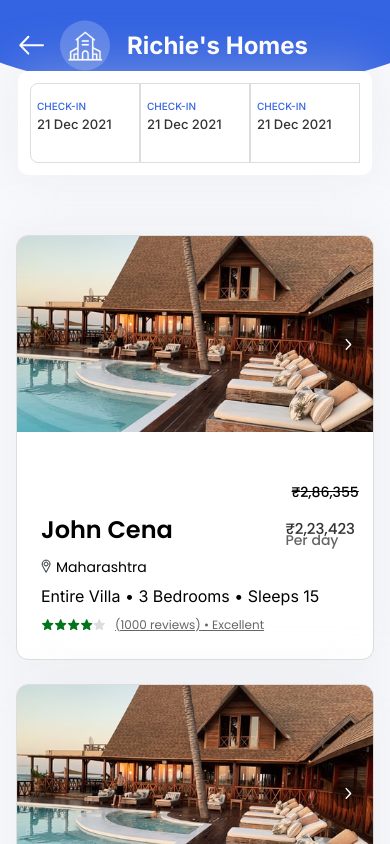
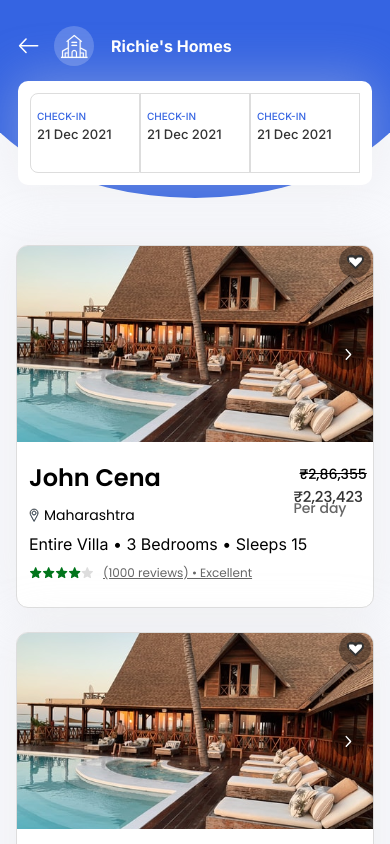
Before and after one commit to karanjoshi1206/saffronStays, a React (Create React App) app: page / in a window 390 px wide. Shown: the top 844 px of the page. Built offline with nearby package versions, Linux system fonts and the light colour scheme.

Commit message:
minor fixes

```diff
--- a/src/App.js
+++ b/src/App.js
@@ -7,6 +7,8 @@ function App() {
 	return (
 		<div className='App'>
 			<Header />
+			<img className='ellipse' src='./assets/ellipse.svg' />
+
 			<div className='filters'>
 				<div className='filter'>
 					<p>CHECK-IN</p>
--- a/src/App.scss
+++ b/src/App.scss
@@ -44,6 +44,9 @@
 .cards {
 	padding: 15px 110px;
 }
+.ellipse {
+	display: none;
+}
 
 @media (max-width: 900px) {
 	.cards {
@@ -56,6 +59,7 @@
 		bottom: 20px;
 		border-radius: 10px;
 		margin: 0 18px;
+		margin-top: 20px;
 		box-shadow: 0px 0px 50px 4px rgba(221, 221, 221, 0.35);
 		.filter {
 			background-color: white;
@@ -88,4 +92,12 @@
 			display: none;
 		}
 	}
+	.ellipse {
+		display: block;
+		position: absolute;
+		top: 0px;
+		left: 0;
+		z-index: -1;
+		width: 100%;
+	}
 }
--- a/src/Components/Card/Card.scss
+++ b/src/Components/Card/Card.scss
@@ -256,10 +256,12 @@
 
 		.cardContent {
 			position: relative;
+			padding: 0 0 0 12px;
+			margin-top: -30px;
 			.heart {
-				position: relative;
-				top: -210px;
-				right: -390px;
+				position: absolute;
+				top: -190px;
+				right: 14px;
 				background: rgba(0, 0, 0, 0.4);
 			}
 			.extras {
@@ -270,14 +272,25 @@
 			}
 			.cardContentBottom {
 				position: absolute;
-				top: 12px;
-				right: 56px;
+				top: 10px;
+				right: 12px;
 				width: max-content;
 				button {
 					display: none;
 				}
 				.price {
 					flex-direction: column-reverse;
+					margin-top: 4px;
+					h4 {
+						font-size: 12px;
+						color: #333333;
+						margin: 0;
+						padding: 0;
+					}
+					p {
+						font-size: 16px;
+						margin-bottom: 0;
+					}
 				}
 			}
 		}
--- a/src/Components/Header/Header.js
+++ b/src/Components/Header/Header.js
@@ -3,9 +3,11 @@ import "./Header.scss";
 const Header = () => {
 	return (
 		<div className='header'>
-			<img className='arrow' src='./assets/back_arrow_icon.svg' alt='' />
-			<img src='./assets/icon.svg' alt='' />
-			<h1>Richie's Homes</h1>
+			<div className='header-content'>
+				<img className='arrow' src='./assets/back_arrow_icon.svg' alt='' />
+				<img src='./assets/icon.svg' alt='' />
+				<h1>Richie's Homes</h1>
+			</div>
 		</div>
 	);
 };
--- a/src/Components/Header/Header.scss
+++ b/src/Components/Header/Header.scss
@@ -1,7 +1,10 @@
 .header {
 	background: #3564e2;
 	padding: 15px 110px;
-	display: flex;
+	.header-content {
+		display: flex;
+		align-items: center;
+	}
 	h1 {
 		font-style: normal;
 		font-weight: 700;
@@ -16,6 +19,19 @@
 @media (max-width: 900px) {
 	.header {
 		padding: 15px 10px;
-		clip-path: ellipse(69% 100% at 50.19% 0%);
+		.header-content {
+			margin-top: 10px;
+		}
+		h1 {
+			font-size: 16px;
+		}
+		img {
+			width: 40px;
+			height: 40px;
+		}
+		.arrow {
+			width: 23.04px;
+			height: 24px;
+		}
 	}
 }
```
Also changed, not shown: public/assets/ellipse.svg (added).
